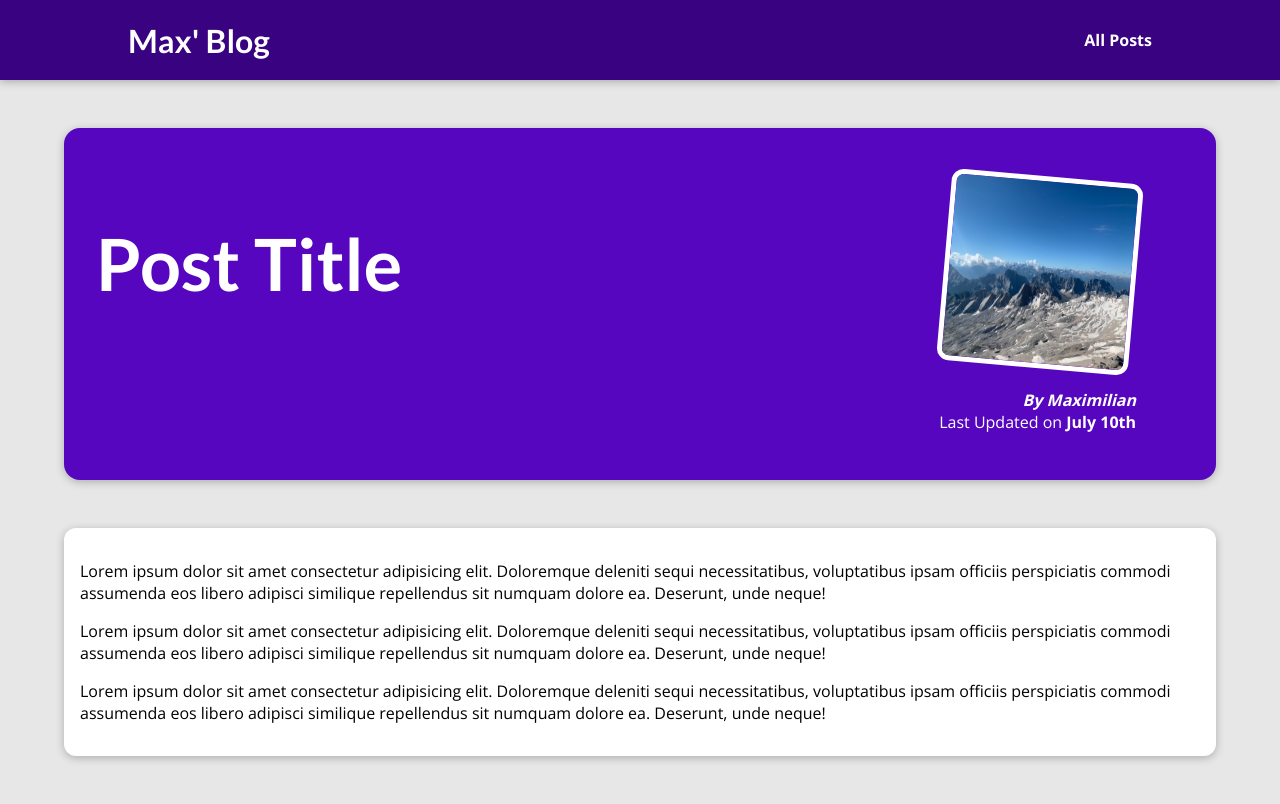
After one commit to xy-maan/quill, a Django app: template blog/templates/blog/post-details.html in a window 1280 px wide. The commit adds this page. Run offline with Django 5.2, Linux system fonts and the light colour scheme; the template is opened without the code that fills it, so the values that code supplies are empty.

Commit message:
added post details page with styles, hardcoded data

```diff
--- /dev/null
+++ b/blog/static/blog/post-details.css
@@ -0,0 +1,62 @@
+body {
+	background-color: #e7e7e7;
+}
+
+#main-navigation {
+	background-color: #390281;
+	box-shadow: 0 2px 8px rgba(0, 0, 0, 0.25);
+}
+
+#summary {
+	margin: 8rem auto 3rem auto;
+	padding: 2rem;
+	width: 90%;
+	max-width: 90rem;
+	border-radius: 16px;
+	background-color: #5706c0;
+	position: relative;
+	box-shadow: 0 2px 8px rgba(0, 0, 0, 0.25);
+	height: 22rem;
+}
+
+#summary h2 {
+	color: white;
+	font-size: 4.5rem;
+}
+
+#summary article {
+	position: absolute;
+	top: 2rem;
+	right: 3rem;
+	padding: 1rem 2rem;
+	border-radius: 12px;
+	text-align: right;
+	color: white;
+}
+
+#summary article img {
+	width: 12rem;
+	height: 12rem;
+	border-radius: 12px;
+	transform: rotateZ(5deg);
+	border: 5px solid white;
+	margin-bottom: 1rem;
+}
+
+#summary address {
+	font-weight: bold;
+}
+
+#summary time {
+	font-weight: bold;
+}
+
+main {
+	width: 90%;
+	max-width: 90rem;
+	margin: 3rem auto;
+	background-color: white;
+	padding: 1rem;
+	border-radius: 12px;
+	box-shadow: 0 2px 8px rgba(0, 0, 0, 0.25);
+}
--- a/blog/templates/blog/includes/post.html
+++ b/blog/templates/blog/includes/post.html
@@ -2,7 +2,7 @@
 
 <li>
   <article class="post">
-    <a href="">
+    <a href="{% url "post-details-page" "the-mountains" %}">
       <img src="{% static "blog/images/mountains.jpg" %}" alt="Mountain Hiking">
       <div class="post__content">
         <h3>
--- /dev/null
+++ b/blog/templates/blog/post-details.html
@@ -0,0 +1,31 @@
+{% extends "base.html" %}
+{% load static %}
+
+{% block title %}
+  Quill - This Post Title
+{% endblock title %}
+
+{% block styles %}
+	<link rel="stylesheet" href="{% static "blog/post-details.css" %}">
+{% endblock styles %}
+
+{% block body %}
+
+  <section id="summary">
+		<h2>Post Title</h2>
+		<article>
+			<img src="{% static "blog/images/mountains.jpg" %}" alt="Post Title">
+			<address>By Maximilian</address>
+			<div>
+				Last Updated on <time>July 10th</time>
+			</div>
+		</article>
+	</section>
+
+	<main>
+		<p>Lorem ipsum dolor sit amet consectetur adipisicing elit. Doloremque deleniti sequi necessitatibus, voluptatibus ipsam officiis perspiciatis commodi assumenda eos libero adipisci similique repellendus sit numquam dolore ea. Deserunt, unde neque!</p>
+		<p>Lorem ipsum dolor sit amet consectetur adipisicing elit. Doloremque deleniti sequi necessitatibus, voluptatibus ipsam officiis perspiciatis commodi assumenda eos libero adipisci similique repellendus sit numquam dolore ea. Deserunt, unde neque!</p>
+		<p>Lorem ipsum dolor sit amet consectetur adipisicing elit. Doloremque deleniti sequi necessitatibus, voluptatibus ipsam officiis perspiciatis commodi assumenda eos libero adipisci similique repellendus sit numquam dolore ea. Deserunt, unde neque!</p>
+	</main>
+
+{% endblock body %}
--- a/blog/views.py
+++ b/blog/views.py
@@ -9,4 +9,4 @@ def posts(request):
     return render(request, "blog/all-posts.html")
 
 def post_details(request, slug):
-    pass
+    return render(request, "blog/post-details.html")
--- a/templates/base.html
+++ b/templates/base.html
@@ -21,10 +21,10 @@
 
 		<header id="main-navigation">
 			<h1>
-				<a href="">Max' Blog</a>
+				<a href="{% url "index-page" %}">Max' Blog</a>
 			</h1>
 			<nav>
-				<a href="/posts">All Posts</a>
+				<a href="{% url "posts-page" %}">All Posts</a>
 			</nav>
 		</header>
 
```
